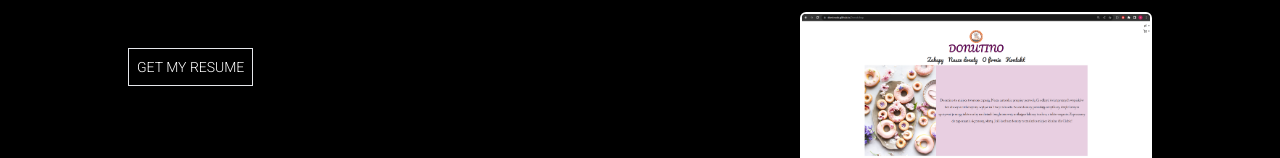
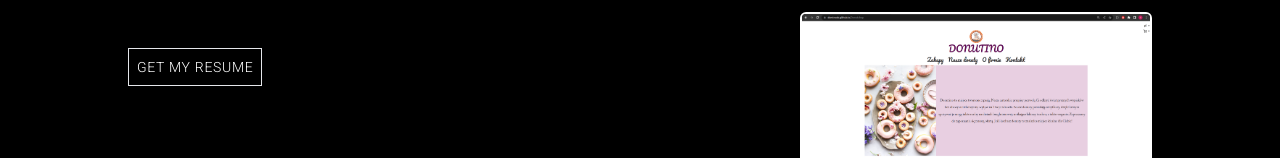
Before and after one commit to DominoxB/my-portfolio, a Vue app: page / in a window 1280 px wide. Shown: the part 685-843 px from the top of the page. Built offline with nearby package versions, Linux system fonts and the light colour scheme.

Commit message:
feat: style changes

```diff
--- a/src/App.vue
+++ b/src/App.vue
@@ -2,7 +2,7 @@
   <div class="flex justify-end gap-10">
     <MySocialsMobile />
     <div id="charger" class="mr-2 mt-8 font-roboto text-white flex justify-end">
-      <select v-model="$i18n.locale" class="cursor-pointer bg-transparent">
+      <select v-model="$i18n.locale" class="cursor-pointer bg-black">
         <option v-for="locale in $i18n.availableLocales" :key="`locale-${locale}`" :value="locale">
           {{ locale }}
         </option>
--- a/src/components/DownloadCv.vue
+++ b/src/components/DownloadCv.vue
@@ -1,7 +1,7 @@
 <template>
   <div class="mt-12">
     <a href="cv.pdf" download>
-      <button class="border p-2 text-white hover:bg-slate-800 uppercase text-sm">{{ $t('btn') }}</button>
+      <button class="border p-2 text-white tracking-wider  hover:bg-slate-800 uppercase text-sm">{{ $t('btn') }}</button>
     </a>
   </div>
 </template>
```
